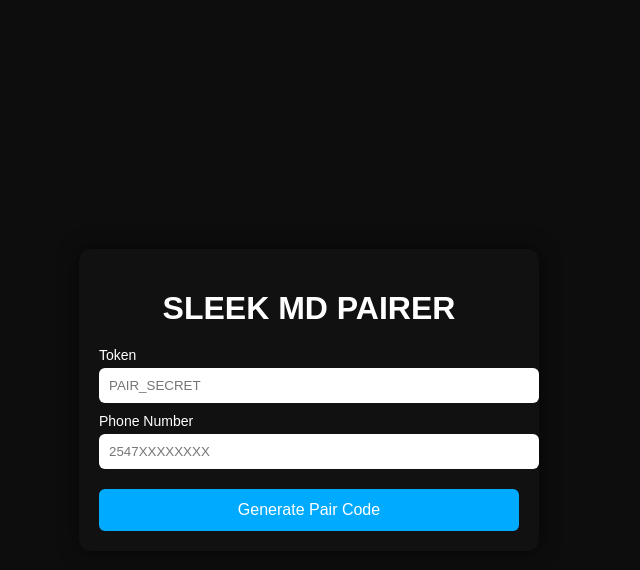
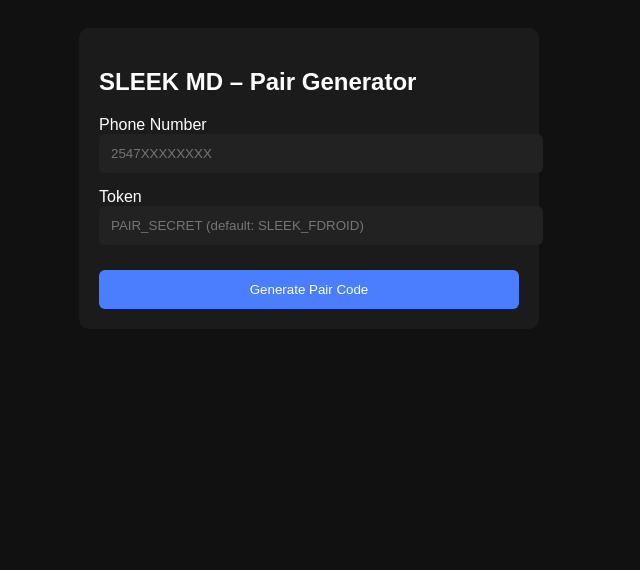
Before and after one commit to gideonofficial-001/sleekpair, a website: page public/index.html in a window 1280 px wide. Shown: the whole page, without its empty margins (331-971 px from the left). Drawn offline with Linux system fonts and the light colour scheme.

Commit message:
simplify UI

```diff
--- a/public/index.html
+++ b/public/index.html
@@ -1,33 +1,41 @@
 <!DOCTYPE html>
 <html lang="en">
 <head>
-  <meta charset="UTF-8" />
-  <meta name="viewport" content="width=device-width, initial-scale=1.0" />
-  <title>SLEEK MD Pairer</title>
-  <link rel="stylesheet" href="style.css" />
+  <meta charset="UTF-8">
+  <title>SLEEK MD Pair Generator</title>
+  <meta name="viewport" content="width=device-width, initial-scale=1">
+  <link rel="stylesheet" href="style.css">
 </head>
 <body>
-  <div id="app">
-    <h1>SLEEK MD PAIRER</h1>
 
-    <form id="pairForm">
+<div class="container">
+  <h2>SLEEK MD – Pair Generator</h2>
+
+  <div class="input-group">
+    <label>Phone Number</label>
+    <input id="phone" placeholder="2547XXXXXXXX">
+  </div>
+
+  <div class="input-group">
     <label>Token</label>
-      <input type="text" id="token" placeholder="PAIR_SECRET" required />
+    <input id="token" placeholder="PAIR_SECRET (default: SLEEK_FDROID)">
+  </div>
 
-      <label>Phone Number</label>
-      <input type="text" id="phone" placeholder="2547XXXXXXXX" required />
+  <button onclick="generate()">Generate Pair Code</button>
 
-      <button type="submit">Generate Pair Code</button>
-    </form>
+  <div id="loader" class="loader" style="display:none;">Generating...</div>
 
-    <div id="result" class="hidden">
-      <h2>Pair Code</h2>
+  <div id="output" style="display:none;">
+    <h3>Pairing Code</h3>
     <p id="pairCode"></p>
 
-      <h2>QR Code</h2>
-      <img id="qrImage" />
+    <h3>QR Code</h3>
+    <img id="qr" alt="QR Code">
 
-      <button id="downloadBtn">Download Session</button>
+    <h3>Session ID</h3>
+    <p id="sessionId"></p>
+
+    <button onclick="downloadSession()">Download Session ZIP</button>
   </div>
 </div>
 
--- a/public/style.css
+++ b/public/style.css
@@ -1,62 +1,63 @@
-/* style.css */
 body {
-  background: #0d0d0d;
+  background: #111;
   color: #fff;
   font-family: Arial, sans-serif;
-  margin: 0;
-  padding: 0;
   display: flex;
   justify-content: center;
-  align-items: center;
-  height: 100vh;
+  padding: 20px;
 }
-#app {
-  width: 90%;
+
+.container {
+  width: 100%;
   max-width: 420px;
-  background: #111;
+  background: #1b1b1b;
   padding: 20px;
-  border-radius: 12px;
-  box-shadow: 0 0 20px rgba(0,0,0,0.6);
+  border-radius: 10px;
 }
-h1 {
-  text-align: center;
-  margin-bottom: 20px;
+
+.input-group {
+  margin-bottom: 15px;
 }
-label {
-  margin-top: 10px;
-  display: block;
-  font-size: 14px;
-}
+
 input {
   width: 100%;
-  padding: 10px;
-  margin-top: 5px;
+  padding: 12px;
   border-radius: 6px;
   border: none;
-  outline: none;
+  background: #222;
+  color: #fff;
 }
+
 button {
   width: 100%;
-  margin-top: 20px;
   padding: 12px;
-  background: #00aaff;
+  background: #4a7eff;
   border: none;
   border-radius: 6px;
-  font-size: 16px;
   color: #fff;
   cursor: pointer;
+  margin-top: 10px;
 }
+
 button:hover {
-  background: #0088dd;
+  background: #3b6be0;
 }
-#result {
+
+.loader {
+  margin-top: 15px;
+  text-align: center;
+  font-size: 14px;
+  color: #aaa;
+}
+
+#output {
   margin-top: 20px;
-  text-align: center;
+  padding: 15px;
+  background: #222;
+  border-radius: 8px;
 }
-.hidden {
-  display: none;
-}
-#qrImage {
+
+img {
   width: 200px;
   margin-top: 10px;
 }
```
Lines whose indentation alone changed are shown as unchanged.
